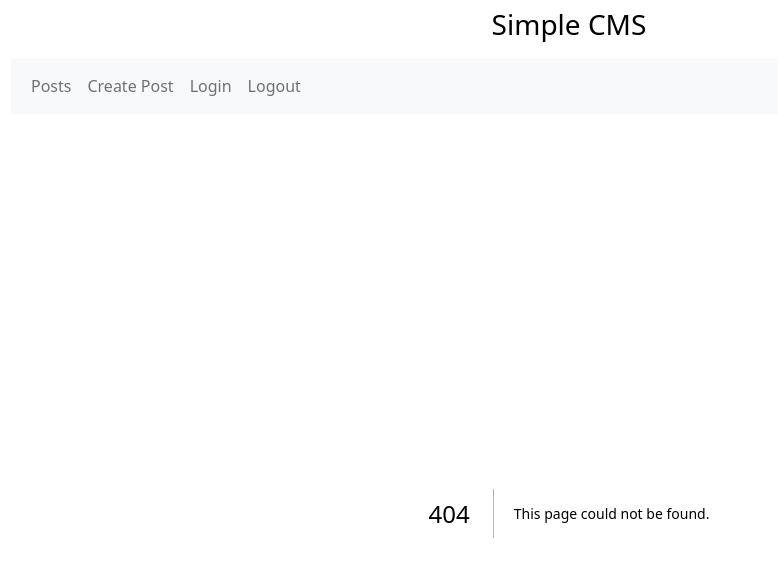
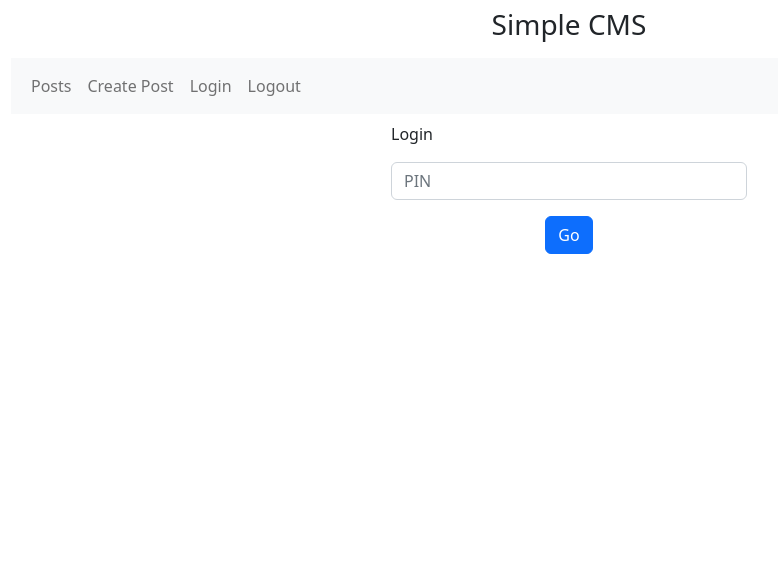
Before and after one commit to 7coder/cms-nextjs, a Next.js app: page /login in a window 1280 px wide. Before the commit this address had no page. Shown: the top 576 px of the page, without its empty margins (71-849 px from the left). Built offline with nearby package versions, Linux system fonts and the light colour scheme.

Commit message:
Login page added

```diff
--- /dev/null
+++ b/pages/login.tsx
@@ -0,0 +1,26 @@
+import React from "react";
+
+const Login: React.FC = () => {
+  return (
+    <div className="row justify-content-md-center">
+      <div className="col-4 pt-2">
+        <p>Login</p>
+        <form>
+          <input
+            className="form-control mb-3"
+            type="text"
+            placeholder="PIN"
+            aria-label="default input example"
+          />
+          <div className="text-center">
+            <button type="submit" className="btn btn-primary">
+              Go
+            </button>
+          </div>
+        </form>
+      </div>
+    </div>
+  );
+};
+
+export default Login;
```
